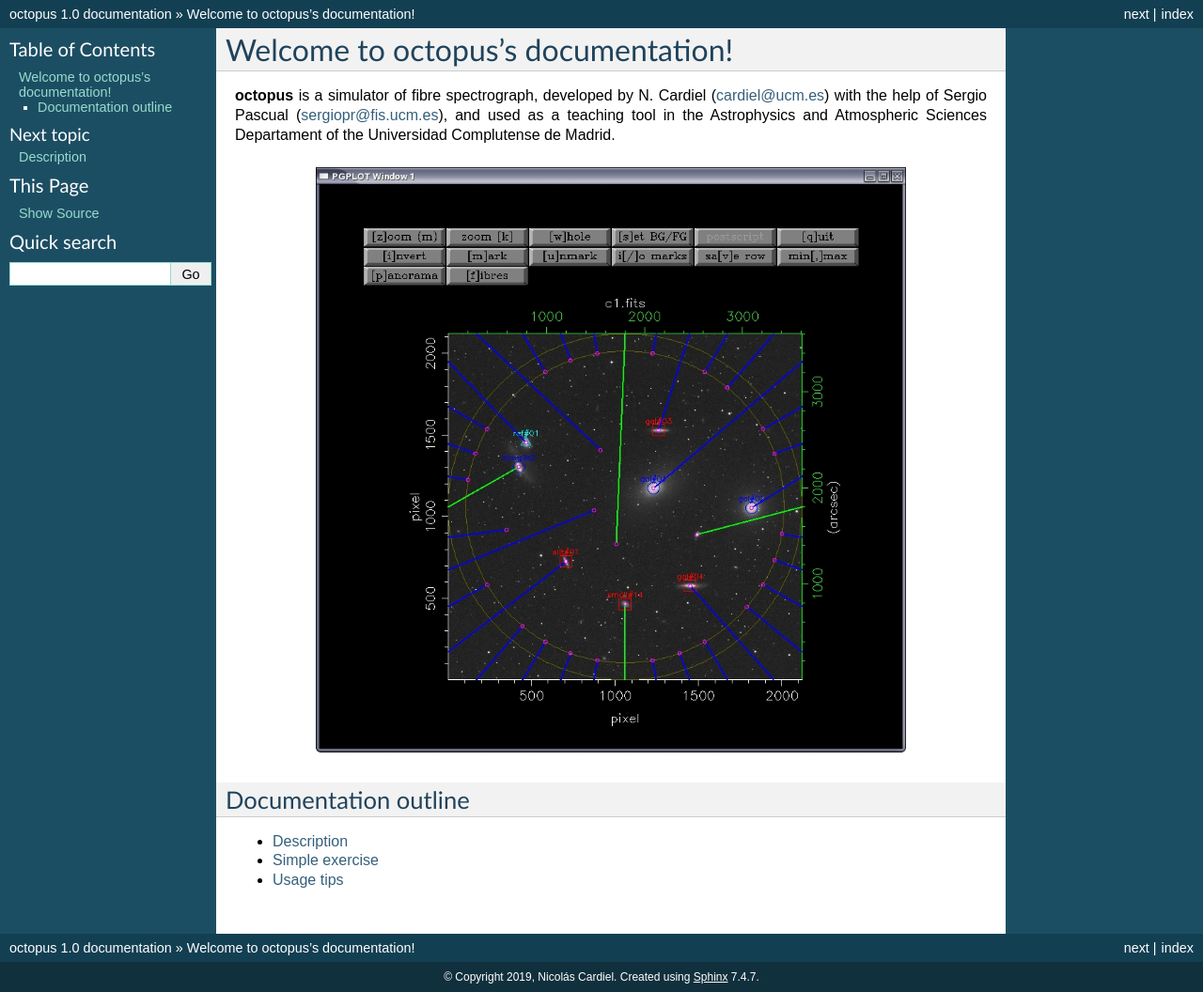
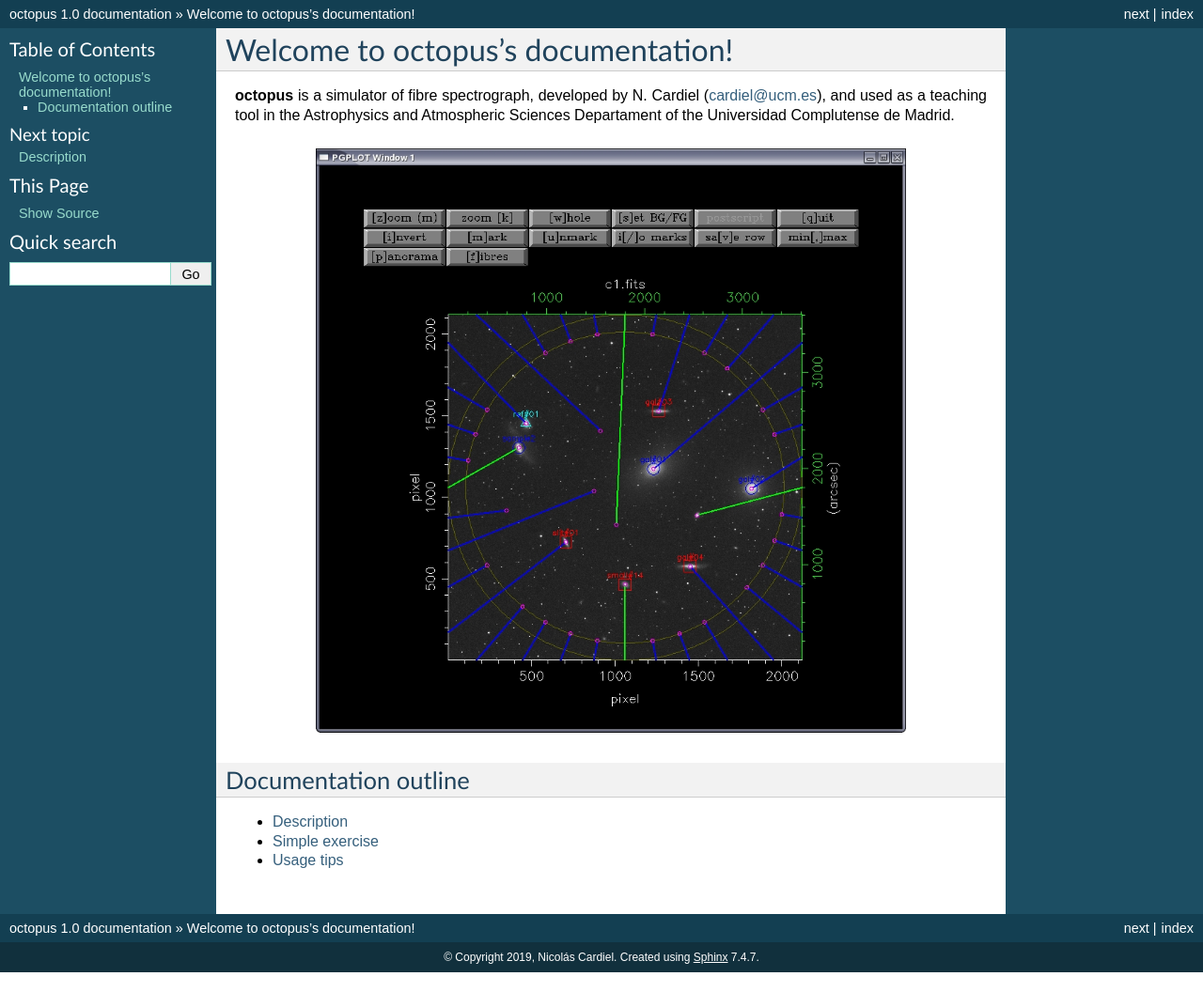
Before and after one commit to nicocardiel/octopus, a Sphinx documentation site: the page built from docs/index.rst, in a window 1280 px wide. Shown: the whole page at 94% size. Built offline with Sphinx 7.4.7, drawn with Linux system fonts in a browser that asks for light colours; formulas are drawn with MathJax 3; after the commit the page ends 1035 px from its top, so only the background shows below that.

Commit message:
Update documentation

```diff
--- a/docs/index.rst
+++ b/docs/index.rst
@@ -7,7 +7,7 @@ Welcome to octopus's documentation!
 ===================================
 
 **octopus** is a simulator of fibre spectrograph, developed by N. Cardiel
-(cardiel@ucm.es) with the help of Sergio Pascual (sergiopr@fis.ucm.es), and
+(cardiel@ucm.es), and
 used as a teaching tool in the Astrophysics and Atmospheric Sciences
 Departament of the Universidad Complutense de Madrid.
 
```
